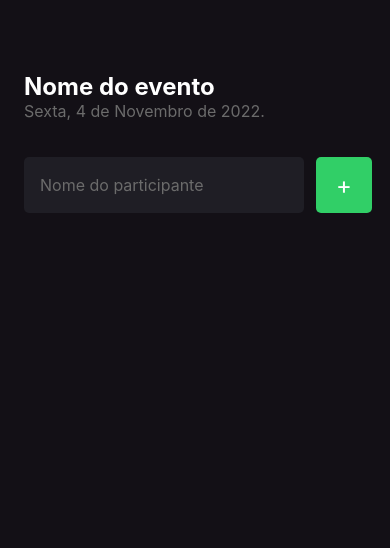
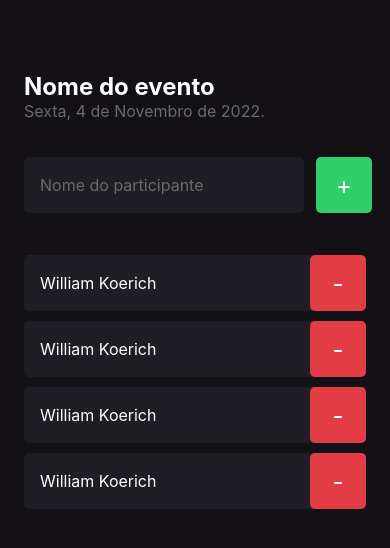
Before and after one commit to William-Koerich/imhere, a React Native app: screen / in a window 390 px wide. Shown: the top 548 px of the page. Built offline with nearby package versions, Linux system fonts and the light colour scheme.

Commit message:
criado componente de participante

```diff
--- a/src/screens/Home/index.tsx
+++ b/src/screens/Home/index.tsx
@@ -1,6 +1,7 @@
 import { Text, TextInput, TouchableOpacity, View } from "react-native";
 
 import { styles } from "./style";
+import { Participant } from "../components/Participant";
 
 export function Home() {
 
@@ -31,6 +32,11 @@
           </Text>
         </TouchableOpacity>
       </View>
+
+      <Participant></Participant>
+      <Participant></Participant>
+      <Participant></Participant>
+      <Participant></Participant>
     </View>
   )
 }
--- /dev/null
+++ b/src/screens/components/Participant/index.tsx
@@ -0,0 +1,19 @@
+import { Text, TouchableOpacity, View } from "react-native";
+
+import { styles } from "./style";
+
+export function Participant() {
+  return (
+    <View style={styles.container}>
+      <Text style={styles.name}>
+        William Koerich
+      </Text>
+
+      <TouchableOpacity style={styles.button}>
+          <Text style={styles.buttonText}>
+            -
+          </Text>
+        </TouchableOpacity>
+    </View>
+  )
+}
--- /dev/null
+++ b/src/screens/components/Participant/style.ts
@@ -0,0 +1,30 @@
+import { StyleSheet } from "react-native";
+
+export const styles = StyleSheet.create({
+  container: {
+    width: '100%',
+    backgroundColor: '#1F1E25',
+    borderRadius: 5,
+    flexDirection: 'row',
+    alignItems: 'center',
+    marginBottom: 10
+  },
+  name: {
+    flex: 1,
+    fontSize: 16,
+    color: '#FFF',
+    marginLeft: 16
+  },
+  buttonText: {
+    color: '#FFF',
+    fontSize: 24
+  },
+  button: {
+    width: 56,
+    height: 56,
+    borderRadius: 5,
+    backgroundColor: '#E23C44',
+    alignItems: 'center',
+    justifyContent: 'center'
+  },
+})
```
